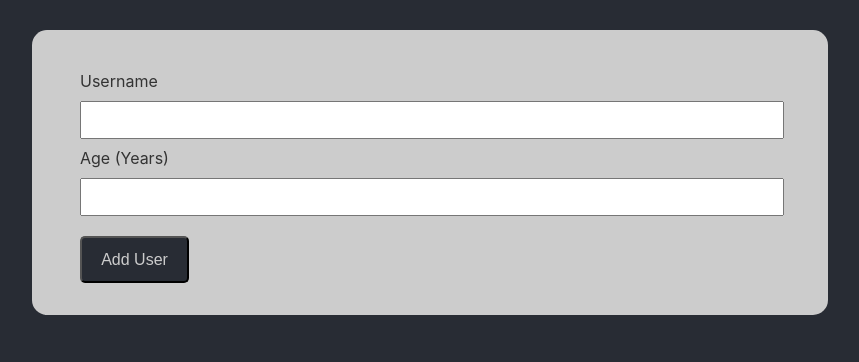
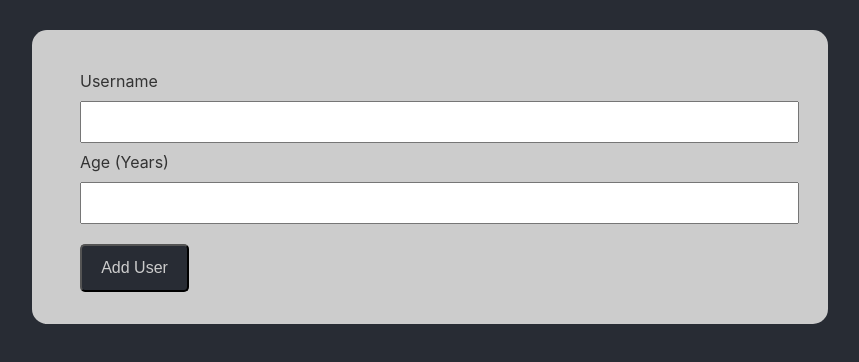
Before and after one commit to Henrique-mazzoleni/Add-User, a React (Create React App) app: page / in a window 1280 px wide. Shown: the top 362 px of the page, without its empty margins (210-1069 px from the left). Built offline with nearby package versions, Linux system fonts and the light colour scheme.

Commit message:
user input functional

```diff
--- a/src/App.js
+++ b/src/App.js
@@ -2,9 +2,13 @@ import "./App.css";
 import UserInput from "./Components/UserInput";
 
 function App() {
+  const newUserHandler = (enteredData) => {
+    console.log(enteredData);
+  };
+
   return (
     <div className="App">
-      <UserInput />
+      <UserInput onSaveInput={newUserHandler} />
     </div>
   );
 }
--- a/src/Components/UserInput.css
+++ b/src/Components/UserInput.css
@@ -18,7 +18,8 @@
 }
 
 .user-input input {
-  padding: 0.7em 0;
+  padding: 0.7em 0.5em;
+  font-size: 15px;
 }
 
 .user-input button {
--- a/src/Components/UserInput.js
+++ b/src/Components/UserInput.js
@@ -1,12 +1,61 @@
 import "./UserInput.css";
+import { useState } from "react";
 
-const UserInput = () => {
+const UserInput = (props) => {
+  const [formInput, setFormInput] = useState({
+    username: "",
+    age: "",
+  });
+
+  const usernameChangeHandler = (e) => {
+    setFormInput((prevState) => {
+      return {
+        ...prevState,
+        username: e.target.value,
+      };
+    });
+  };
+
+  const ageChangeHandler = (e) => {
+    setFormInput((prevState) => {
+      return {
+        ...prevState,
+        age: e.target.value,
+      };
+    });
+  };
+
+  const submitHandler = (e) => {
+    e.preventDefault();
+
+    const submitedData = {
+      username: formInput.username,
+      age: formInput.age,
+    };
+
+    setFormInput({
+      username: "",
+      age: "",
+    });
+    props.onSaveInput(submitedData);
+  };
+
   return (
-    <form className="user-input">
+    <form onSubmit={submitHandler} className="user-input">
       <label>Username</label>
-      <input />
+      <input
+        type="text"
+        value={formInput.username}
+        onChange={usernameChangeHandler}
+      />
       <label>Age (Years)</label>
-      <input />
+      <input
+        type="number"
+        min="0"
+        step="1"
+        value={formInput.age}
+        onChange={ageChangeHandler}
+      />
       <button>Add User</button>
     </form>
   );
```
